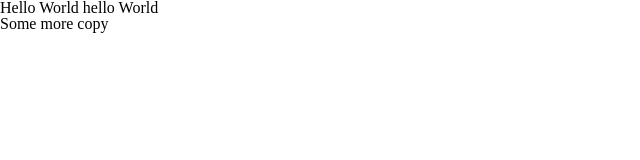
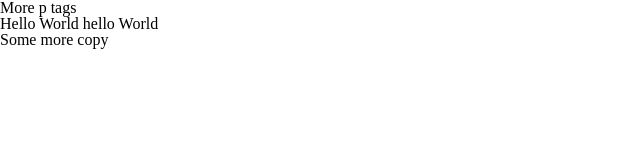
Before and after one commit to walterwolfe/git-basics, a plain HTML site: page index.html in a window 1280 px wide. Shown: the whole page, without its empty margins (0-640 px from the left). Drawn offline with nearby package versions, Linux system fonts and the light colour scheme.

Commit message:
another <p> tag

```diff
--- a/index.html
+++ b/index.html
@@ -10,6 +10,7 @@
 		<script src="js/main.js"></script>
 	</head>
 	<body>
+		<p>More p tags</p>
 		<p>Hello World hello World</p>
 		<p>Some more copy</p>
 	</body>
```
